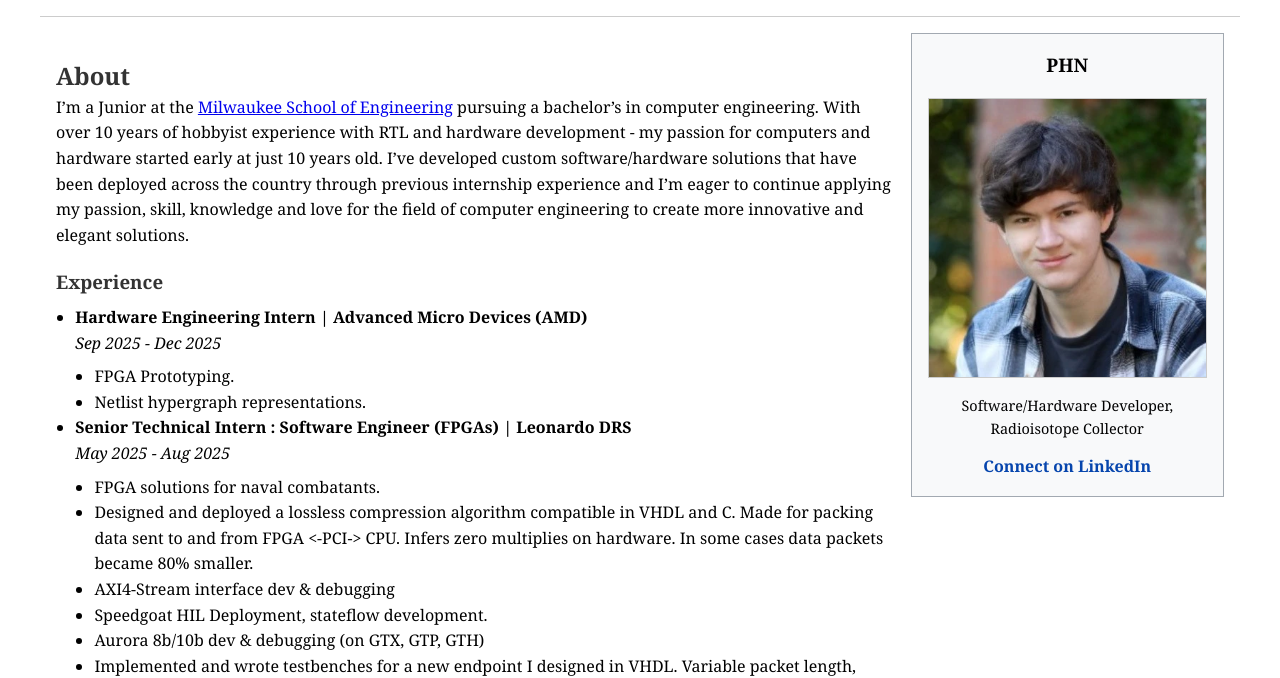
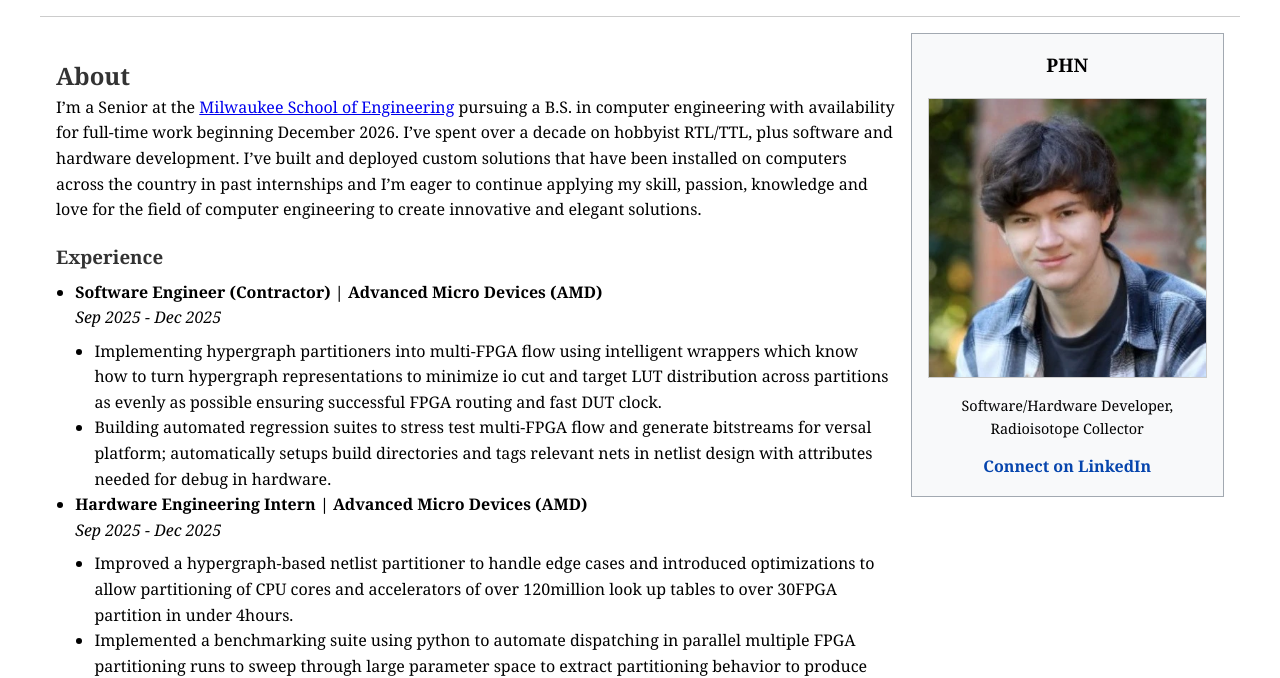
Before and after one commit to perrynewlin/perrynewlin.github.io, a plain HTML site: page index.htm in a window 1280 px wide. Shown: the part 132-810 px from the top of the page. Drawn offline with Linux system fonts and the light colour scheme.

Commit message:
update website to include recent AMD experience

```diff
--- a/index.htm
+++ b/index.htm
@@ -184,19 +184,27 @@ footer {
 <div class="main-content">
 <h2>About</h2>
 
-
 <p>
-I’m a Junior at the <a href="https://msoe.edu" target="_blank" rel="noopener">Milwaukee School of Engineering</a> pursuing a bachelor’s in computer engineering. With over 10 years of hobbyist experience with RTL and hardware development - my passion for computers and hardware started early at just 10 years old. I’ve developed custom software/hardware solutions that have been deployed across the country through previous internship experience and I’m eager to continue applying my passion, skill, knowledge and love for the field of computer engineering to create more innovative and elegant solutions.
+I’m a Senior at the <a href="https://msoe.edu" target="_blank" rel="noopener">Milwaukee School of Engineering</a> pursuing a B.S. in computer engineering with availability for full-time work beginning December 2026. I’ve spent over a decade on hobbyist RTL/TTL, plus software and hardware development. I’ve built and deployed custom solutions that have been installed on computers across the country in past internships and I’m eager to continue applying my skill, passion, knowledge and love for the field of computer engineering to create innovative and elegant solutions.
 </p>
 
 <h3>Experience</h3>
 <ul>
 
+<li><strong>Software Engineer (Contractor) | Advanced Micro Devices (AMD)</strong><p>
+<em>Sep 2025 - Dec 2025</em></p>
+<ul>
+<li>Implementing hypergraph partitioners into multi-FPGA flow using intelligent wrappers which know how to turn hypergraph representations to minimize io cut and target LUT distribution across partitions as evenly as possible ensuring successful FPGA routing and fast DUT clock.</li>
+<li>Building automated regression suites to stress test multi-FPGA flow and generate bitstreams for versal platform; automatically setups build directories and tags relevant nets in netlist design with attributes needed for debug in hardware.</li>
+</ul>
+</li>
+
 <li><strong>Hardware Engineering Intern | Advanced Micro Devices (AMD)</strong><p>
 <em>Sep 2025 - Dec 2025</em></p>
 <ul>
-	<li>FPGA Prototyping.</li>
-	<li>Netlist hypergraph representations.</li>
+<li>Improved a hypergraph-based netlist partitioner to handle edge cases and introduced optimizations to allow partitioning of CPU cores and accelerators of over 120million look up tables to over 30FPGA partition in under 4hours.</li>
+<li>Implemented a benchmarking suite using python to automate dispatching in parallel multiple FPGA partitioning runs to sweep through large parameter space to extract partitioning behavior to produce reliable high-quality partitions on large designs at AMD.</li>
+<li>Introduced a new type of test for FPGA flows at AMD; test vectors come complete with synthesizable testbenches; synthesizable CSR, Reset, and ROM state machines.</li>
 </ul>
 </li>
 
```
